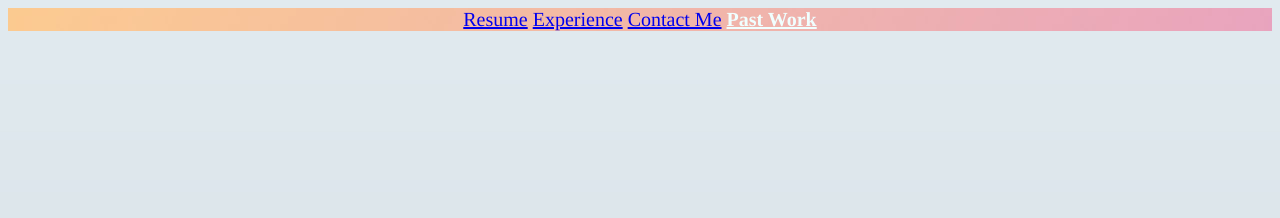
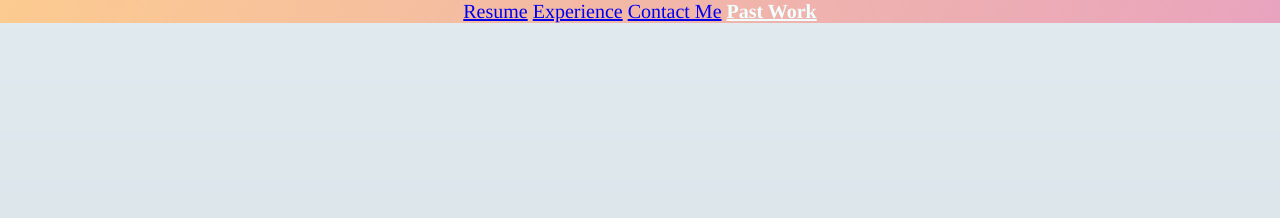
Before and after one commit to marleymanjacobs/Final-IDM-221-project, a plain HTML site: page Projects.html in a window 1280 px wide. Drawn offline with Linux system fonts and the light colour scheme.

Commit message:
last fix try

```diff
--- a/Projects.html
+++ b/Projects.html
@@ -12,24 +12,27 @@
     <a href="index.html">Resume</a>
     <a href="Experience.html">Experience</a>
     <a href="contact.html">Contact Me</a>
-    <a class="active" href="Projects.html">Past Work</a>
+    <a class="active" href="projects.html">Past Work</a>
 </nav>
 
 <main>
-
     <!-- !!!, stuff to be added (each thing gets a picture, title, and a link/series of links)
 
     Link to Gamestream (senior project im working on, pictures/ links will be ready by sunday 11/28-29th at latest)
+    -twitch
+    -twitter
+    -facebook
 
     Link Compendium,
+    Google doc
 
     Link 2nd compendium
+    Google Doc
 
     Link to Skycatch skycatch blogposts
 
 
 
     -->
-
 </main>
 </html>
--- a/pagestyle.css
+++ b/pagestyle.css
@@ -9,6 +9,10 @@ nav {
     background-image: url('br2.jpg');
     background-repeat: no-repeat;
     background-attachment: fixed;
+    position: fixed;
+    left: 0;
+    top: 0;
+    width: 100%;
 }
 
 html {
```
Also changed, not shown: Experience.html (+1 -1 lines), contact.html (+1 -1 lines), index.html (+1 -1 lines), notes.txt.
